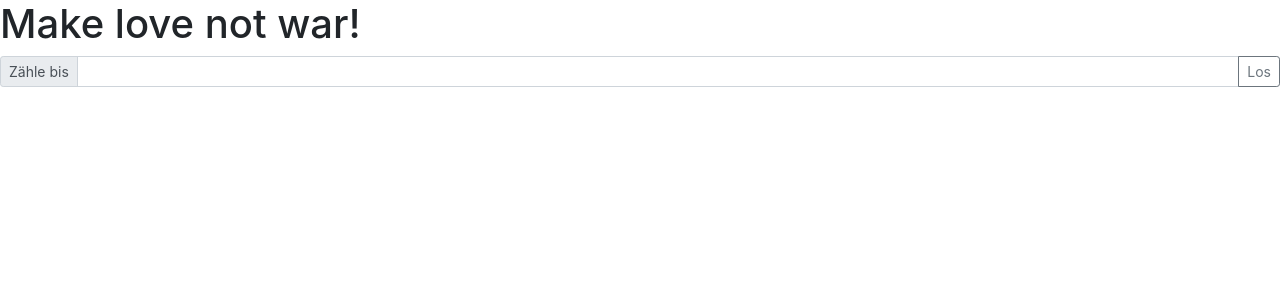
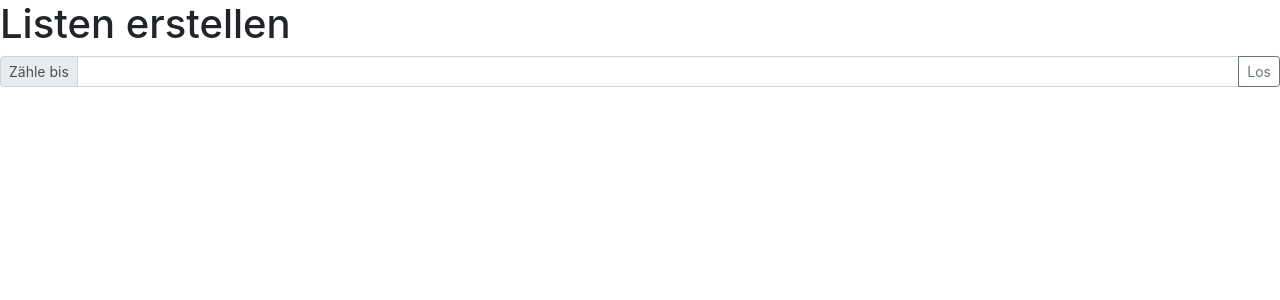
Before and after one commit to bel51/angular-dmeajk, an Angular app: page / in a window 1280 px wide. Shown: the top 300 px of the page. Built offline with nearby package versions, Linux system fonts and the light colour scheme.

Commit message:
2 files modified

```diff
--- a/src/app/app.component.html
+++ b/src/app/app.component.html
@@ -1,2 +1 @@
-<h1>Make love not war!</h1>
 <app-listen></app-listen>
--- a/src/app/listen/listen.component.html
+++ b/src/app/listen/listen.component.html
@@ -1,3 +1,4 @@
+<h1>Listen erstellen</h1>
 <div class="input-group input-group-sm mb-3">
   <div class="input-group-prepend">
     <span class="input-group-text" id="inputGroup-sizing-sm">Zähle bis</span>
```
